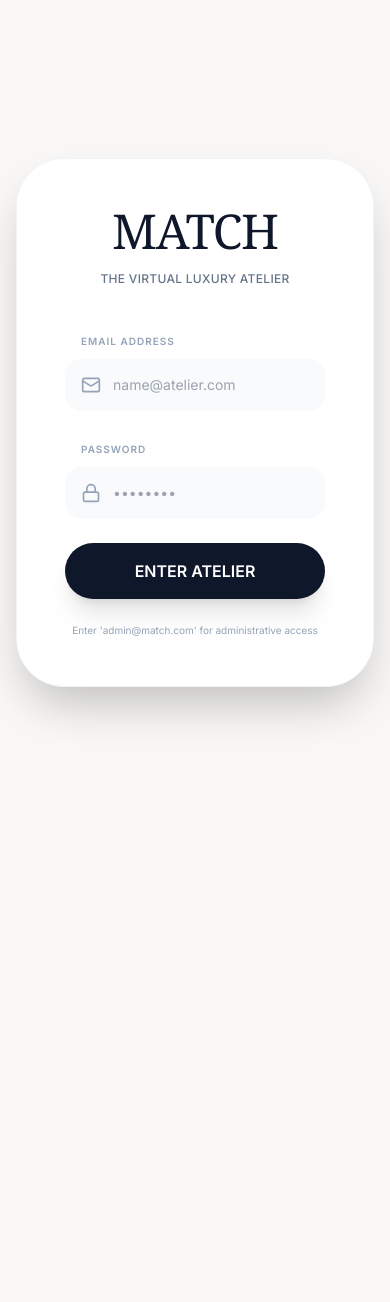
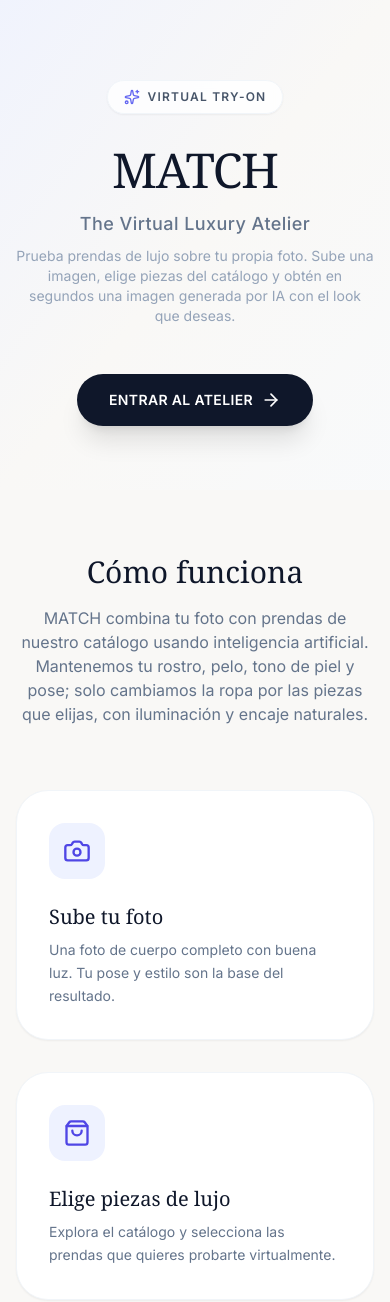
Before and after one commit to Balmo04/MatchApp, a React (Vite) app: page / in a window 390 px wide. Shown: the top 1302 px of the page. Before the commit the page ends 844 px from the top, so only its background shows below. Built offline with nearby package versions, Linux system fonts and the light colour scheme; a web font is replaced by a local one.

Commit message:
Add Landing component and update App for login flow

```diff
--- a/App.tsx
+++ b/App.tsx
@@ -2,13 +2,14 @@
 import React, { useState, useEffect } from 'react';
 import { Step, Product, UserProfile } from './types';
 import Layout from './components/Layout';
+import Landing from './components/Landing';
 import UploadSection from './components/UploadSection';
 import ProductCatalog from './components/ProductCatalog';
 import TryOnResult from './components/TryOnResult';
 import AdminDashboard from './components/AdminDashboard';
 import CreditSystem from './components/CreditSystem';
 import { supabase } from './supabaseClient';
-import { ArrowLeft, User, Mail, Lock, ShieldCheck } from 'lucide-react';
+import { ArrowLeft, Mail, Lock } from 'lucide-react';
 
 const App: React.FC = () => {
   const [currentStep, setCurrentStep] = useState<Step>(Step.UPLOAD);
@@ -18,6 +19,7 @@ const App: React.FC = () => {
   const [showAdmin, setShowAdmin] = useState(false);
   const [showCredits, setShowCredits] = useState(false);
   const [authEmail, setAuthEmail] = useState('');
+  const [showLogin, setShowLogin] = useState(false);
 
   // Auto-login for demo purposes if no user
   useEffect(() => {
@@ -73,6 +75,9 @@ const App: React.FC = () => {
   };
 
   if (!user) {
+    if (!showLogin) {
+      return <Landing onEnter={() => setShowLogin(true)} />;
+    }
     return (
       <div className="min-h-screen bg-[#F9F8F6] flex flex-col items-center justify-center p-4">
         <div className="w-full max-w-md bg-white p-12 rounded-[3rem] shadow-2xl border border-slate-100">
@@ -114,6 +119,13 @@ const App: React.FC = () => {
             </button>
             <p className="text-center text-[10px] text-slate-400">Enter 'admin@match.com' for administrative access</p>
           </form>
+          <button
+            type="button"
+            onClick={() => setShowLogin(false)}
+            className="w-full mt-4 text-slate-400 hover:text-slate-600 text-sm"
+          >
+            ← Volver a la landing
+          </button>
         </div>
       </div>
     );
--- /dev/null
+++ b/components/Landing.tsx
@@ -0,0 +1,126 @@
+import React from 'react';
+import { Sparkles, Camera, ShoppingBag, Wand2, ArrowRight, ExternalLink } from 'lucide-react';
+
+interface LandingProps {
+  onEnter: () => void;
+}
+
+const Landing: React.FC<LandingProps> = ({ onEnter }) => {
+  const steps = [
+    {
+      icon: Camera,
+      title: 'Sube tu foto',
+      description: 'Una foto de cuerpo completo con buena luz. Tu pose y estilo son la base del resultado.',
+    },
+    {
+      icon: ShoppingBag,
+      title: 'Elige piezas de lujo',
+      description: 'Explora el catálogo y selecciona las prendas que quieres probarte virtualmente.',
+    },
+    {
+      icon: Wand2,
+      title: 'Recibe tu look',
+      description: 'La IA genera una imagen realista con las prendas sobre tu figura, respetando pose e iluminación.',
+    },
+  ];
+
+  return (
+    <div className="min-h-screen bg-[#F9F8F6]">
+      {/* Hero */}
+      <header className="relative overflow-hidden">
+        <div className="absolute inset-0 bg-gradient-to-br from-indigo-50/80 via-[#F9F8F6] to-slate-50/80" />
+        <div className="relative max-w-5xl mx-auto px-4 pt-20 pb-16 md:pt-28 md:pb-24 text-center">
+          <div className="inline-flex items-center gap-2 bg-white/80 backdrop-blur-sm border border-slate-100 rounded-full px-4 py-2 mb-8 shadow-sm">
+            <Sparkles className="w-4 h-4 text-indigo-500" />
+            <span className="text-xs font-semibold tracking-widest text-slate-600 uppercase">Virtual Try-On</span>
+          </div>
+          <h1 className="text-5xl md:text-7xl font-serif text-slate-900 mb-4 tracking-tight">MATCH</h1>
+          <p className="text-lg md:text-xl text-slate-500 font-medium tracking-wide max-w-md mx-auto mb-2">
+            The Virtual Luxury Atelier
+          </p>
+          <p className="text-slate-400 text-sm md:text-base max-w-xl mx-auto mb-12">
+            Prueba prendas de lujo sobre tu propia foto. Sube una imagen, elige piezas del catálogo y obtén en segundos una imagen generada por IA con el look que deseas.
+          </p>
+          <button
+            onClick={onEnter}
+            className="inline-flex items-center gap-2 bg-slate-900 text-white px-8 py-4 rounded-full font-bold shadow-xl hover:bg-slate-800 hover:-translate-y-0.5 transition-all text-sm tracking-wide"
+          >
+            <span>ENTRAR AL ATELIER</span>
+            <ArrowRight className="w-5 h-5" />
+          </button>
+        </div>
+      </header>
+
+      {/* Description & How it works */}
+      <section className="max-w-5xl mx-auto px-4 py-16 md:py-24">
+        <div className="text-center mb-16">
+          <h2 className="text-3xl md:text-4xl font-serif text-slate-900 mb-4">Cómo funciona</h2>
+          <p className="text-slate-500 max-w-2xl mx-auto">
+            MATCH combina tu foto con prendas de nuestro catálogo usando inteligencia artificial. Mantenemos tu rostro, pelo, tono de piel y pose; solo cambiamos la ropa por las piezas que elijas, con iluminación y encaje naturales.
+          </p>
+        </div>
+
+        <div className="grid grid-cols-1 md:grid-cols-3 gap-8 md:gap-10">
+          {steps.map((step, i) => (
+            <div
+              key={i}
+              className="bg-white rounded-[2rem] p-8 border border-slate-100 shadow-sm hover:shadow-md hover:border-indigo-100 transition-all"
+            >
+              <div className="w-14 h-14 rounded-2xl bg-indigo-50 flex items-center justify-center mb-6">
+                <step.icon className="w-7 h-7 text-indigo-600" />
+              </div>
+              <h3 className="text-xl font-serif text-slate-900 mb-2">{step.title}</h3>
+              <p className="text-slate-500 text-sm leading-relaxed">{step.description}</p>
+            </div>
+          ))}
+        </div>
+      </section>
+
+      {/* CTA */}
+      <section className="max-w-5xl mx-auto px-4 pb-24">
+        <div className="bg-slate-900 rounded-[3rem] p-12 md:p-16 text-center text-white">
+          <h2 className="text-3xl md:text-4xl font-serif mb-4">Listo para probar tu look</h2>
+          <p className="text-slate-300 mb-8 max-w-lg mx-auto">
+            Inicia sesión con tu correo para acceder al atelier y generar tu primera prueba virtual.
+          </p>
+          <button
+            onClick={onEnter}
+            className="inline-flex items-center gap-2 bg-white text-slate-900 px-8 py-4 rounded-full font-bold hover:bg-slate-100 transition-all text-sm tracking-wide"
+          >
+            <span>ENTRAR AL ATELIER</span>
+            <ArrowRight className="w-5 h-5" />
+          </button>
+        </div>
+      </section>
+
+      {/* Footer - Contáctanos */}
+      <footer className="border-t border-slate-200 bg-white/50">
+        <div className="max-w-5xl mx-auto px-4 py-12 md:py-16">
+          <div className="flex flex-col md:flex-row md:items-center md:justify-between gap-8">
+            <div>
+              <h3 className="text-xs font-bold tracking-widest text-slate-400 uppercase mb-2">Contáctanos</h3>
+              <p className="text-slate-600 text-sm max-w-md mb-4">
+                ¿Preguntas, sugerencias o quieres colaborar? Estamos aquí para ayudarte.
+              </p>
+              <a
+                href="https://www.linkedin.com/in/alejandro-sandoval742/"
+                target="_blank"
+                rel="noopener noreferrer"
+                className="inline-flex items-center gap-2 text-indigo-600 hover:text-indigo-700 font-medium text-sm transition-colors"
+              >
+                <ExternalLink className="w-4 h-4" />
+                LinkedIn
+              </a>
+            </div>
+            <div className="text-slate-400 text-xs">
+              <p>MATCH — The Virtual Luxury Atelier</p>
+              <p className="mt-1">© {new Date().getFullYear()}</p>
+            </div>
+          </div>
+        </div>
+      </footer>
+    </div>
+  );
+};
+
+export default Landing;
```
Also changed, not shown: 1 other file (tests, documents, lock files or other folders).
